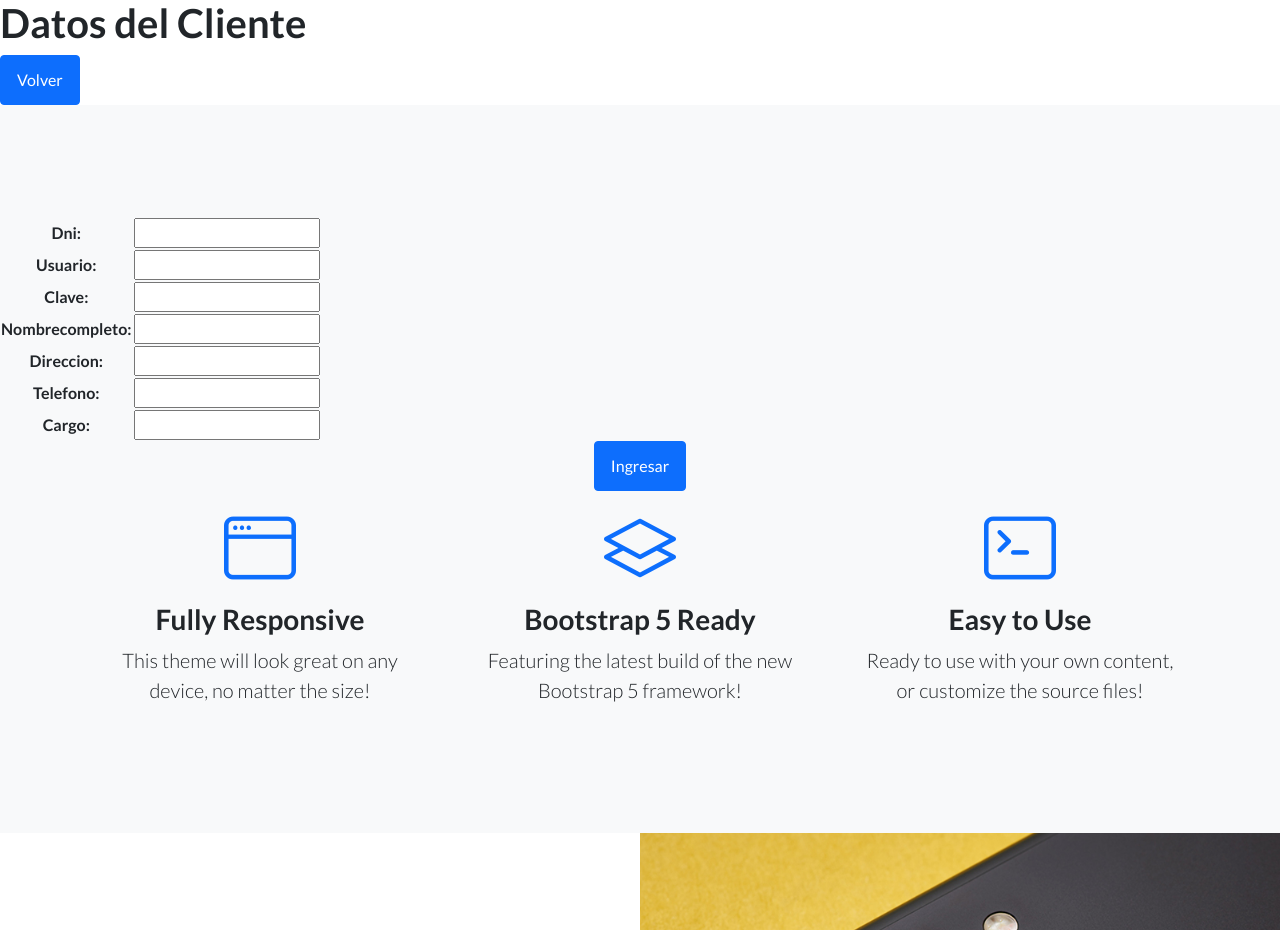
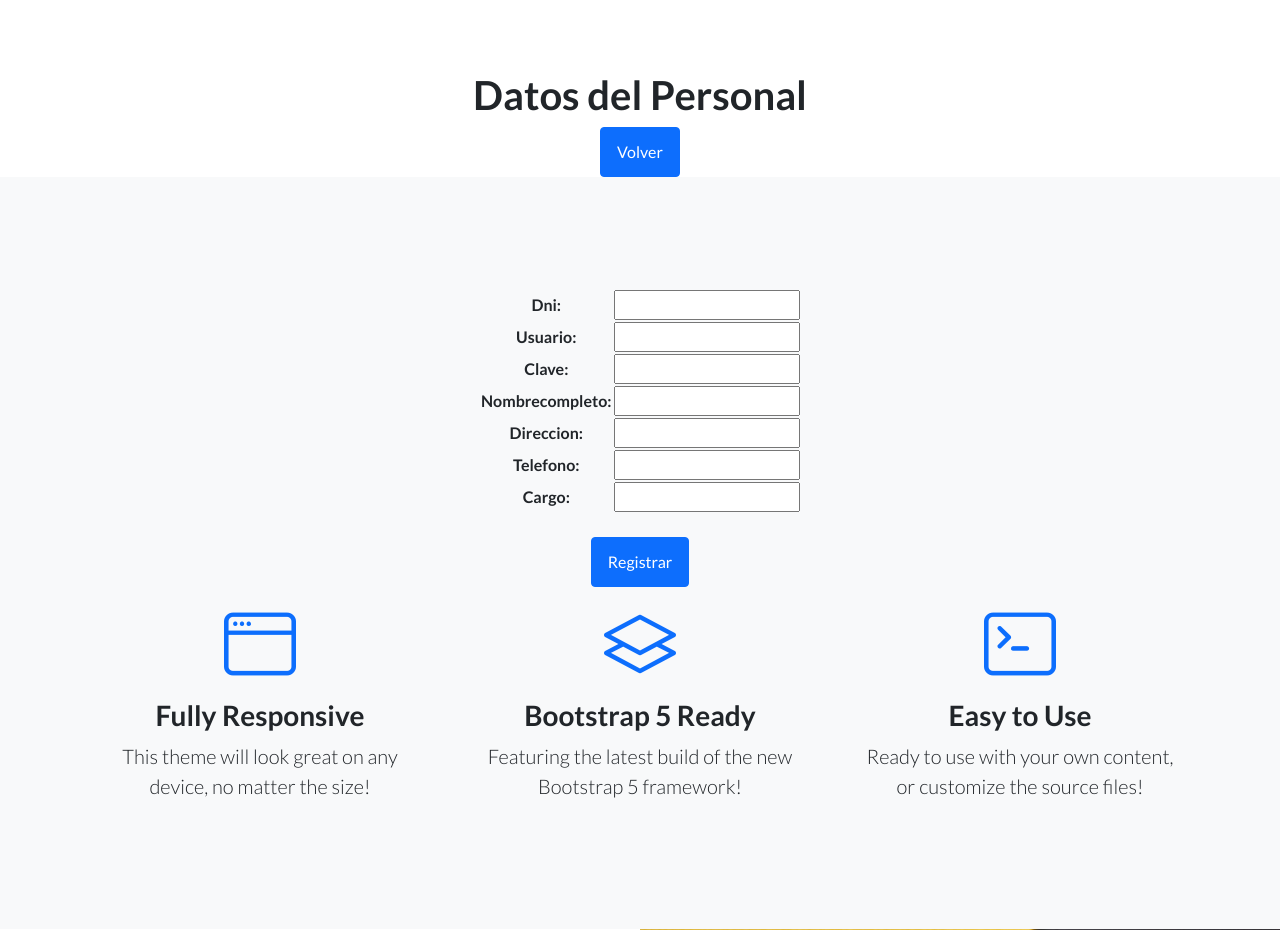
Before and after one commit to AlmaFuerte2529/Entrega1_Gareis_Muzyka_Fiorini, a Django app: page /AppTienda/formPersonal/ in a window 1280 px wide. Shown: the part 649-1579 px from the top of the page. Run offline with Django 4.2, Linux system fonts and the light colour scheme; some libraries are stand-ins or nearby versions.

Commit message:
sexto commit

```diff
--- a/AppTienda/templates/AppTienda/formPersonal.html
+++ b/AppTienda/templates/AppTienda/formPersonal.html
@@ -5,9 +5,13 @@
 <h1 class="mb-5" style="font-size:90px;">Ingresos Personal</h1>
 {% endblock %}
 {% block contenido %}
-<h1>Datos del Cliente</h1>
+<center>
+<br id="formpersonal">
+<br>
+<br>
+<h1>Datos del Personal</h1>
 <a class="btn btn-primary" style="margin-left:auto; margin-right: auto;"  href="{% url 'personal' %}">Volver</a>
-<!-- <a class="btn btn-primary" style="margin-left:auto; margin-right: auto;" href="{% url 'formPersonal' %}">Buscar Datos</a> -->
+</center>
 
 {% endblock %}
 
@@ -18,13 +22,15 @@
 
 {% block formulario %}
 
-<form action="{% url 'formPersonal' %}" method="POST"> {% csrf_token %}
+<form style="margin: auto; width: 320px;" action="{% url 'formPersonal' %}" method="POST"> {% csrf_token %}
 
     <table>
         {{ formulario.as_table }}
     </table>
-
-    <input type="submit" class ="btn btn-primary" value="Ingresar">
+<br>
+<center>
+    <input type="submit" class ="btn btn-primary" value="Registrar">
+</center>
 </form>
 
 
--- a/AppTienda/templates/AppTienda/formProducto.html
+++ b/AppTienda/templates/AppTienda/formProducto.html
@@ -5,9 +5,10 @@
 <h1 class="mb-5" style="font-size:90px;">Ingreso Productos</h1>
 {% endblock %}
 {% block contenido %}
-<h1>Datos del Cliente</h1>
+<center>
+<h1>Datos de los Productos</h1>
 <a class="btn btn-primary" style="margin-left:auto; margin-right: auto;"  href="{% url 'productos' %}">Volver</a>
-<!-- <a class="btn btn-primary" style="margin-left:auto; margin-right: auto;" href="{% url 'formProducto' %}">Buscar Datos</a> -->
+</center>
 
 {% endblock %}
 
--- a/AppTienda/templates/AppTienda/padre.html
+++ b/AppTienda/templates/AppTienda/padre.html
@@ -27,7 +27,7 @@
                 <a class="btn btn-primary" href="{% url 'clientes' %}">Clientes</a>
                 <a class="btn btn-primary" href="{% url 'productos' %}">Productos</a>
                 <a class="btn btn-primary" href="{% url 'personal' %}">Personal</a>
-                <a class="btn btn-primary" href="#signup">Registrate</a>
+                <a class="btn btn-primary" href="#signup">Ingresar</a>
             </div>
         </nav>
         <!-- Masthead-->
--- a/AppTienda/templates/AppTienda/personal.html
+++ b/AppTienda/templates/AppTienda/personal.html
@@ -13,7 +13,7 @@
 
 <h1> <center>
 <a class="btn btn-primary" style="margin-left:auto; margin-right: auto;" href= 'list'>Listado</a>
-<a class="btn btn-primary" style="margin-left:auto; margin-right: auto;" href="{% url 'personal' %}">Agregar</a>
+<a class="btn btn-primary" style="margin-left:auto; margin-right: auto;" href="{% url 'formPersonal' %}#formpersonal">Agregar</a>
 </center> </h1>
 
 {% endblock %}
--- a/AppTienda/templates/AppTienda/productos.html
+++ b/AppTienda/templates/AppTienda/productos.html
@@ -8,8 +8,8 @@
 
 {% block contenido %}
 <h1></h1>
-<a class="btn btn-primary" style="margin-left:auto; margin-right: auto;"  href="{% url 'formClientes' %}#cargar">Cargar Datos</a>
-<a class="btn btn-primary" style="margin-left:auto; margin-right: auto;" href="{% url 'buscaCliente' %}#buscar">Buscar Datos</a>
+<a class="btn btn-primary" style="margin-left:auto; margin-right: auto;"  href="{% url 'formProducto' %}#cargar">Cargar Datos</a>
+
 
 {% endblock %}
 
```
